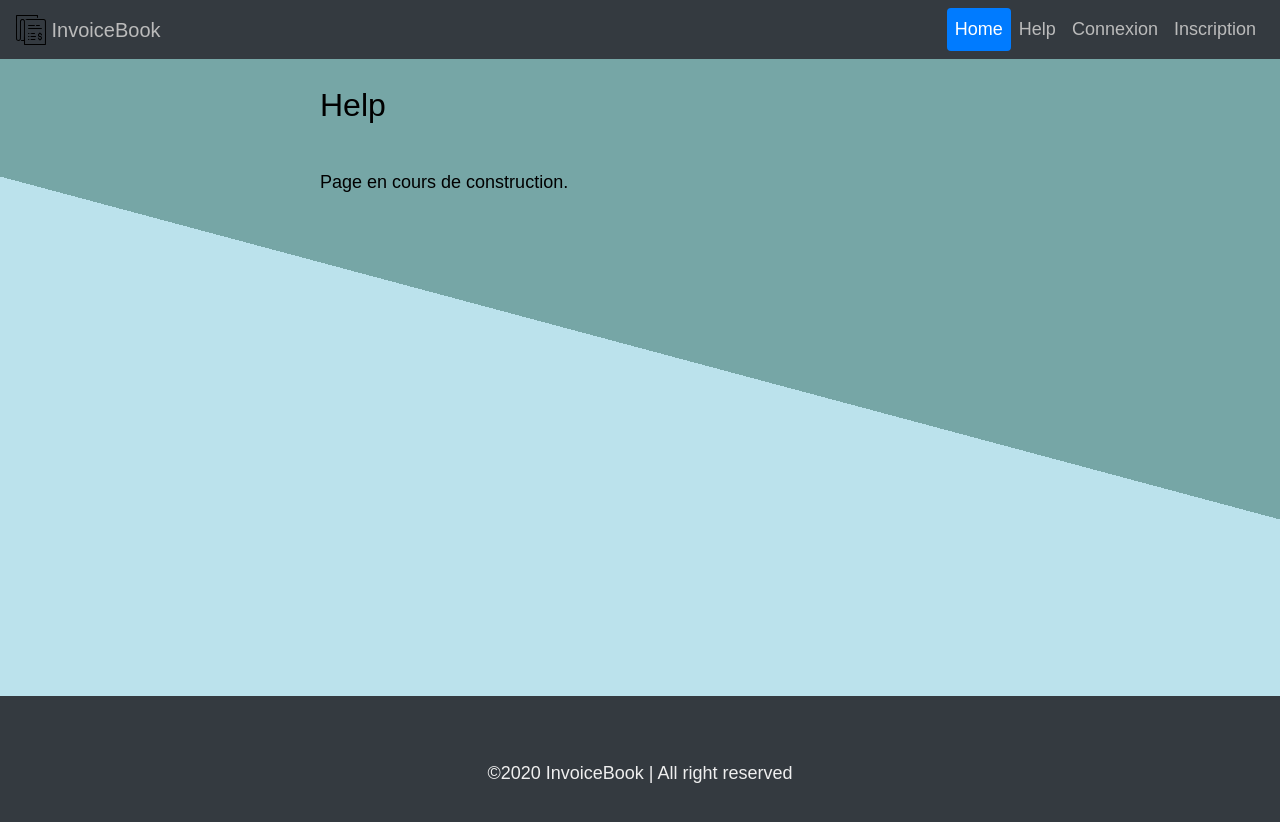
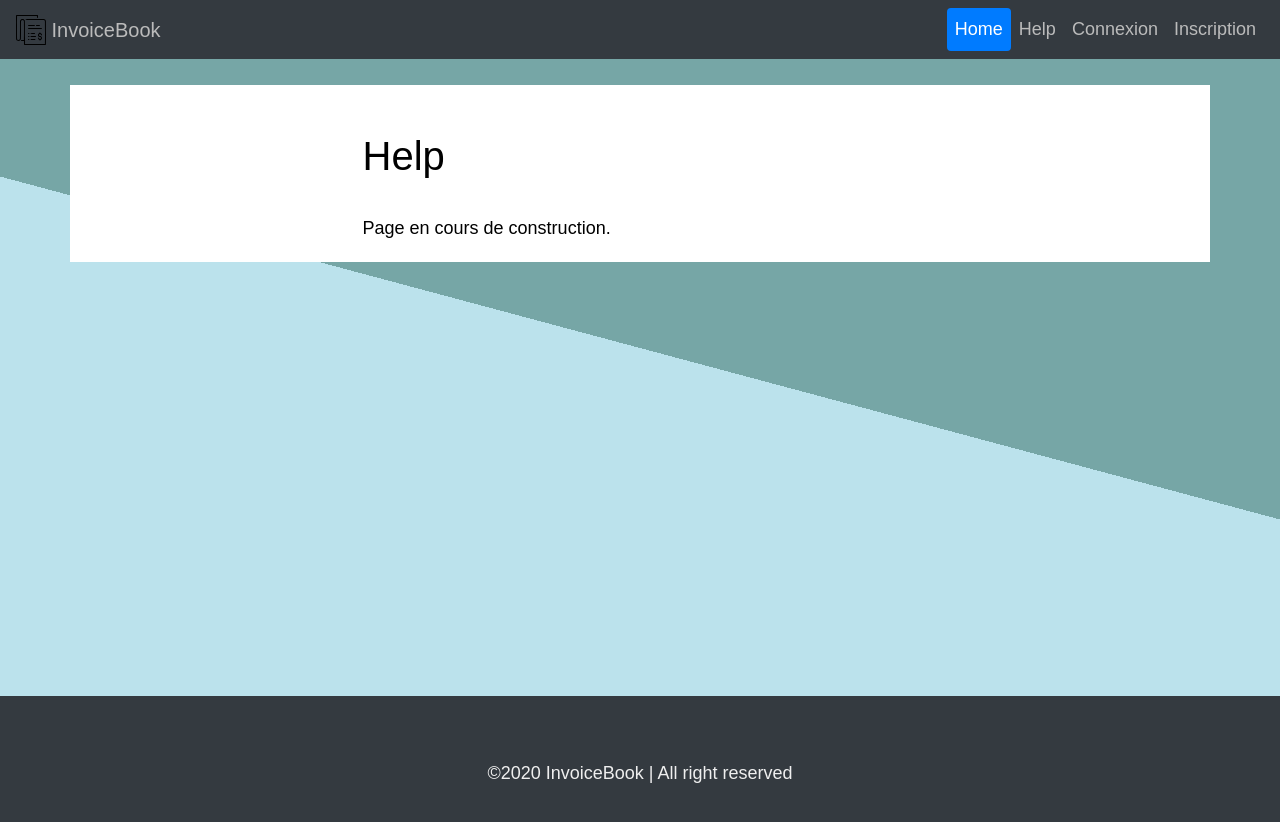
Before and after one commit to HumbertMeyers/InvoiceBook, a React (Create React App) app in the folder InvoiceBook_website/frontend/: page /Help in a window 1280 px wide. Built offline with nearby package versions, Linux system fonts and the light colour scheme.

Commit message:
Creation page de recherche de factures Modifications diverses

```diff
--- a/InvoiceBook_website/frontend/src/pages/Help.js
+++ b/InvoiceBook_website/frontend/src/pages/Help.js
@@ -1,6 +1,6 @@
 import React, { Component } from "react";
 import styled from 'styled-components';
-import {Col, Row} from "react-bootstrap";
+import {Container, Col, Row} from "react-bootstrap";
 
 const Styles = styled.div(`
 	.Help {
@@ -18,30 +18,20 @@ class Help extends Component {
   render() {
     return (
     	<Styles>
-		    <div className="Help">
-	        <div id="HelpWrapper">
-					  <br />
-					  <Col md={{ offset: 3 }}>
-
+		    <Container className="Help">
+				  <Col md={{ offset: 3, span: 6 }}>
+					  <Row><br/></Row>
 					  <Row>
-							  <div className="h2">
+						  <h1>
 							  Help
-							  </div>
+						  </h1>
 					  </Row>
+					  <Row><br/></Row>
 					  <Row>
-							  <div className="h4">
-									  <br />
-							  </div>
-						  </Row>
-						  <Row>
-							  <br /><br />
-							  <div className="text">
 					    Page en cours de construction.
-							  </div>
 					  </Row>
 				  </Col>
-	        </div>
-	      </div>
+	      </Container>
     	</Styles>
     );
   }
```
Lines whose indentation alone changed are shown as unchanged.
